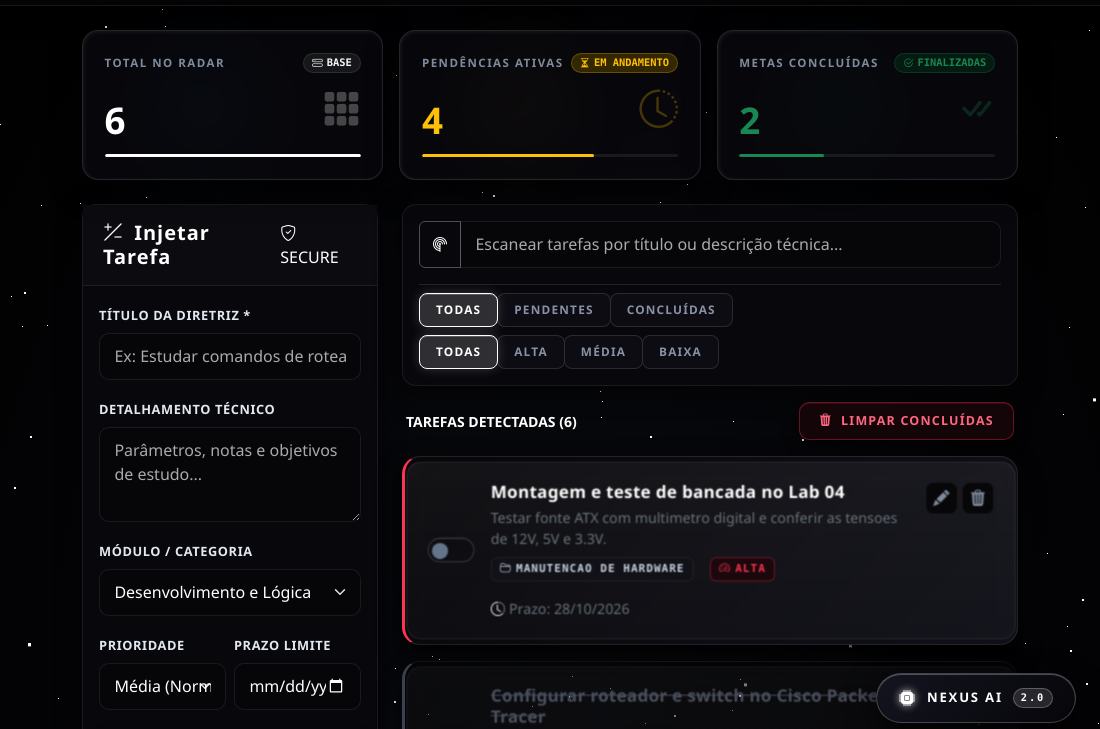
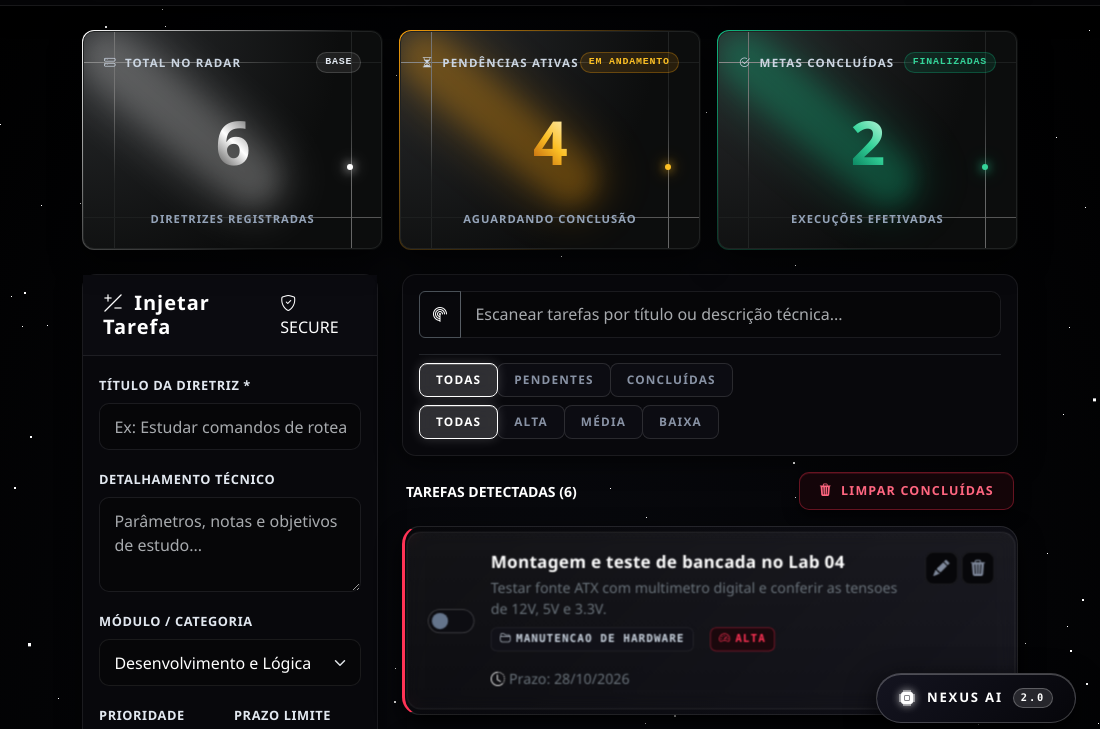
Before and after one commit to ithalo098/teste, an Electron app: page index.html in a window 1100 px wide. Shown: the part 53-782 px from the top of the page. Drawn offline with nearby package versions, Linux system fonts and the light colour scheme.

Commit message:
feat(ui): implementar cards de estatisticas moody-owl-18 do Uiverse

```diff
--- a/css/componentes.css
+++ b/css/componentes.css
@@ -12,3 +12,241 @@
 .card-contador-topo {
   border-radius: 10px;
 }
+
+/* ==============================================================
+   CARDS DE ESTATISTICAS HUD NO TOPO - UIVERSE (Spacious74/moody-owl-18)
+   ============================================================== */
+.moody-owl-outer {
+  width: 100%;
+  height: 220px;
+  border-radius: 12px;
+  padding: 1px;
+  background: radial-gradient(circle 280px at 0% 0%, #ffffff, #0c0d0d);
+  position: relative;
+  transition: transform 0.3s cubic-bezier(0.2, 0.8, 0.2, 1), box-shadow 0.3s ease;
+  box-shadow: 0 10px 30px rgba(0, 0, 0, 0.7);
+}
+
+.moody-owl-outer:hover {
+  transform: translateY(-4px);
+  box-shadow: 0 15px 40px rgba(0, 0, 0, 0.9);
+}
+
+.moody-owl-total {
+  background: radial-gradient(circle 280px at 0% 0%, #ffffff, #0c0d0d);
+}
+
+.moody-owl-pendentes {
+  background: radial-gradient(circle 280px at 0% 0%, #f59e0b, #0c0d0d);
+}
+
+.moody-owl-concluidas {
+  background: radial-gradient(circle 280px at 0% 0%, #10b981, #0c0d0d);
+}
+
+.moody-owl-dot {
+  width: 6px;
+  aspect-ratio: 1;
+  position: absolute;
+  background-color: #fff;
+  box-shadow: 0 0 10px #ffffff, 0 0 18px #ffffff;
+  border-radius: 100px;
+  z-index: 5;
+  right: 10%;
+  top: 10%;
+  animation: moveDot 6s linear infinite;
+  pointer-events: none;
+}
+
+.moody-owl-pendentes .moody-owl-dot {
+  background-color: #fbbf24;
+  box-shadow: 0 0 10px #fbbf24, 0 0 18px #f59e0b;
+}
+
+.moody-owl-concluidas .moody-owl-dot {
+  background-color: #34d399;
+  box-shadow: 0 0 10px #34d399, 0 0 18px #10b981;
+}
+
+@keyframes moveDot {
+  0%,
+  100% {
+    top: 10%;
+    right: 10%;
+  }
+  25% {
+    top: 10%;
+    right: calc(100% - 35px);
+  }
+  50% {
+    top: calc(100% - 30px);
+    right: calc(100% - 35px);
+  }
+  75% {
+    top: calc(100% - 30px);
+    right: 10%;
+  }
+}
+
+.moody-owl-card {
+  z-index: 1;
+  width: 100%;
+  height: 100%;
+  border-radius: 11px;
+  border: solid 1px #202222;
+  background-size: 20px 20px;
+  background: radial-gradient(circle 320px at 0% 0%, #2a2c2e, #0c0d0d 80%);
+  display: flex;
+  align-items: center;
+  justify-content: center;
+  position: relative;
+  flex-direction: column;
+  color: #fff;
+  overflow: hidden;
+  padding: 1.25rem 1rem;
+}
+
+.moody-owl-ray {
+  width: 240px;
+  height: 50px;
+  border-radius: 100px;
+  position: absolute;
+  background-color: #c7c7c7;
+  opacity: 0.35;
+  box-shadow: 0 0 50px #fff;
+  filter: blur(12px);
+  transform-origin: 10%;
+  top: 0%;
+  left: 0;
+  transform: rotate(40deg);
+  pointer-events: none;
+  z-index: 1;
+  transition: opacity 0.3s ease;
+}
+
+.moody-owl-outer:hover .moody-owl-ray {
+  opacity: 0.6;
+}
+
+.moody-owl-pendentes .moody-owl-ray {
+  background-color: #f59e0b;
+  box-shadow: 0 0 50px #f59e0b;
+}
+
+.moody-owl-concluidas .moody-owl-ray {
+  background-color: #10b981;
+  box-shadow: 0 0 50px #10b981;
+}
+
+.moody-owl-header {
+  position: relative;
+  z-index: 3;
+  width: 100%;
+  display: flex;
+  justify-content: space-between;
+  align-items: center;
+  margin-bottom: auto;
+  padding: 0 4px;
+}
+
+.moody-owl-label {
+  font-size: 0.72rem;
+  font-weight: 700;
+  letter-spacing: 1.2px;
+  text-transform: uppercase;
+  color: #cbd5e1;
+}
+
+.moody-owl-badge {
+  font-size: 0.62rem;
+  font-weight: 700;
+  padding: 2px 8px;
+  border-radius: 999px;
+  letter-spacing: 0.8px;
+  background: rgba(255, 255, 255, 0.08);
+  border: 1px solid rgba(255, 255, 255, 0.15);
+  color: #e2e8f0;
+  font-family: monospace;
+}
+
+.moody-owl-pendentes .moody-owl-badge {
+  background: rgba(245, 158, 11, 0.12);
+  border-color: rgba(245, 158, 11, 0.3);
+  color: #fbbf24;
+}
+
+.moody-owl-concluidas .moody-owl-badge {
+  background: rgba(16, 185, 129, 0.12);
+  border-color: rgba(16, 185, 129, 0.3);
+  color: #34d399;
+}
+
+.moody-owl-text {
+  font-weight: 900;
+  font-size: 3.8rem;
+  line-height: 1;
+  background: linear-gradient(45deg, #444444 2%, #ffffff 50%, #666666 98%);
+  -webkit-background-clip: text;
+  background-clip: text;
+  color: transparent;
+  z-index: 3;
+  margin: 0.2rem 0;
+  letter-spacing: -1px;
+}
+
+.moody-owl-pendentes .moody-owl-text {
+  background: linear-gradient(45deg, #b45309 2%, #fbbf24 50%, #fef3c7 98%);
+  -webkit-background-clip: text;
+  background-clip: text;
+  color: transparent;
+}
+
+.moody-owl-concluidas .moody-owl-text {
+  background: linear-gradient(45deg, #047857 2%, #34d399 50%, #d1fae5 98%);
+  -webkit-background-clip: text;
+  background-clip: text;
+  color: transparent;
+}
+
+.moody-owl-sub {
+  font-size: 0.7rem;
+  font-weight: 600;
+  letter-spacing: 1px;
+  color: #94a3b8;
+  text-transform: uppercase;
+  z-index: 3;
+  margin-top: auto;
+}
+
+.moody-owl-line {
+  width: 100%;
+  height: 1px;
+  position: absolute;
+  background-color: #2c2c2c;
+  pointer-events: none;
+  z-index: 1;
+}
+
+.moody-owl-line.topl {
+  top: 14%;
+  background: linear-gradient(90deg, #888888 30%, #1d1f1f 70%);
+}
+
+.moody-owl-line.bottoml {
+  bottom: 14%;
+  background: linear-gradient(90deg, #1d1f1f 30%, #555555 70%);
+}
+
+.moody-owl-line.leftl {
+  left: 10%;
+  width: 1px;
+  height: 100%;
+  background: linear-gradient(180deg, #747474 30%, #222424 70%);
+}
+
+.moody-owl-line.rightl {
+  right: 10%;
+  width: 1px;
+  height: 100%;
+  background: linear-gradient(180deg, #222424 30%, #666666 70%);
+}
--- a/index.html
+++ b/index.html
@@ -64,64 +64,64 @@
 
   <!-- Container principal -->
   <main class="container mb-5">
-    <!-- Linha de cards HUD no modelo solid-metal/modern-lizard-75 -->
+    <!-- Linha de cards HUD no modelo Spacious74/moody-owl-18 -->
     <div class="row g-3 mb-4" id="painel-estatisticas">
+      <!-- Card 1: TOTAL NO RADAR -->
       <div class="col-md-4">
-        <div class="hud-lizard-wrapper hud-lizard-total">
-          <div class="hud-lizard-card">
-            <div class="d-flex justify-content-between align-items-center mb-2">
-              <span class="hud-stat-label">TOTAL NO RADAR</span>
-              <span class="badge bg-secondary-subtle text-light border border-secondary border-opacity-25 px-2 py-0.5 rounded-pill font-monospace" style="font-size: 0.65rem;">
-                <i class="bi bi-hdd-stack me-1"></i>BASE
-              </span>
+        <div class="moody-owl-outer moody-owl-total">
+          <div class="moody-owl-dot"></div>
+          <div class="moody-owl-card">
+            <div class="moody-owl-ray"></div>
+            <div class="moody-owl-header">
+              <span class="moody-owl-label"><i class="bi bi-hdd-stack me-1"></i> TOTAL NO RADAR</span>
+              <span class="moody-owl-badge">BASE</span>
             </div>
-            <div class="d-flex justify-content-between align-items-end">
-              <div class="hud-stat-num" id="totalQtd">0</div>
-              <i class="bi bi-grid-3x3-gap-fill fs-1 text-white opacity-25"></i>
-            </div>
-            <div class="hud-micro-bar mt-3">
-              <div class="hud-micro-fill bg-white" style="width: 100%;"></div>
-            </div>
+            <div class="moody-owl-text" id="totalQtd">0</div>
+            <div class="moody-owl-sub">DIRETRIZES REGISTRADAS</div>
+            <div class="moody-owl-line topl"></div>
+            <div class="moody-owl-line leftl"></div>
+            <div class="moody-owl-line bottoml"></div>
+            <div class="moody-owl-line rightl"></div>
           </div>
         </div>
       </div>
 
+      <!-- Card 2: PENDÊNCIAS ATIVAS -->
       <div class="col-md-4">
-        <div class="hud-lizard-wrapper hud-lizard-pendentes">
-          <div class="hud-lizard-card">
-            <div class="d-flex justify-content-between align-items-center mb-2">
-              <span class="hud-stat-label">PENDÊNCIAS ATIVAS</span>
-              <span class="badge bg-warning-subtle text-warning border border-warning border-opacity-25 px-2 py-0.5 rounded-pill font-monospace" style="font-size: 0.65rem;">
-                <i class="bi bi-hourglass-split me-1"></i>EM ANDAMENTO
-              </span>
+        <div class="moody-owl-outer moody-owl-pendentes">
+          <div class="moody-owl-dot"></div>
+          <div class="moody-owl-card">
+            <div class="moody-owl-ray"></div>
+            <div class="moody-owl-header">
+              <span class="moody-owl-label"><i class="bi bi-hourglass-split me-1"></i> PENDÊNCIAS ATIVAS</span>
+              <span class="moody-owl-badge">EM ANDAMENTO</span>
             </div>
-            <div class="d-flex justify-content-between align-items-end">
-              <div class="hud-stat-num text-warning" id="pendentesQtd">0</div>
-              <i class="bi bi-clock-history fs-1 text-warning opacity-25"></i>
-            </div>
-            <div class="hud-micro-bar mt-3">
-              <div class="hud-micro-fill bg-warning" style="width: 70%;"></div>
-            </div>
+            <div class="moody-owl-text" id="pendentesQtd">0</div>
+            <div class="moody-owl-sub">AGUARDANDO CONCLUSÃO</div>
+            <div class="moody-owl-line topl"></div>
+            <div class="moody-owl-line leftl"></div>
+            <div class="moody-owl-line bottoml"></div>
+            <div class="moody-owl-line rightl"></div>
           </div>
         </div>
       </div>
 
+      <!-- Card 3: METAS CONCLUÍDAS -->
       <div class="col-md-4">
-        <div class="hud-lizard-wrapper hud-lizard-concluidas">
-          <div class="hud-lizard-card">
-            <div class="d-flex justify-content-between align-items-center mb-2">
-              <span class="hud-stat-label">METAS CONCLUÍDAS</span>
-              <span class="badge bg-success-subtle text-success border border-success border-opacity-25 px-2 py-0.5 rounded-pill font-monospace" style="font-size: 0.65rem;">
-                <i class="bi bi-check2-circle me-1"></i>FINALIZADAS
-              </span>
+        <div class="moody-owl-outer moody-owl-concluidas">
+          <div class="moody-owl-dot"></div>
+          <div class="moody-owl-card">
+            <div class="moody-owl-ray"></div>
+            <div class="moody-owl-header">
+              <span class="moody-owl-label"><i class="bi bi-check2-circle me-1"></i> METAS CONCLUÍDAS</span>
+              <span class="moody-owl-badge">FINALIZADAS</span>
             </div>
-            <div class="d-flex justify-content-between align-items-end">
-              <div class="hud-stat-num text-success" id="concluidasQtd">0</div>
-              <i class="bi bi-check-all fs-1 text-success opacity-25"></i>
-            </div>
-            <div class="hud-micro-bar mt-3">
-              <div class="hud-micro-fill bg-success" style="width: 100%;"></div>
-            </div>
+            <div class="moody-owl-text" id="concluidasQtd">0</div>
+            <div class="moody-owl-sub">EXECUÇÕES EFETIVADAS</div>
+            <div class="moody-owl-line topl"></div>
+            <div class="moody-owl-line leftl"></div>
+            <div class="moody-owl-line bottoml"></div>
+            <div class="moody-owl-line rightl"></div>
           </div>
         </div>
       </div>
```
